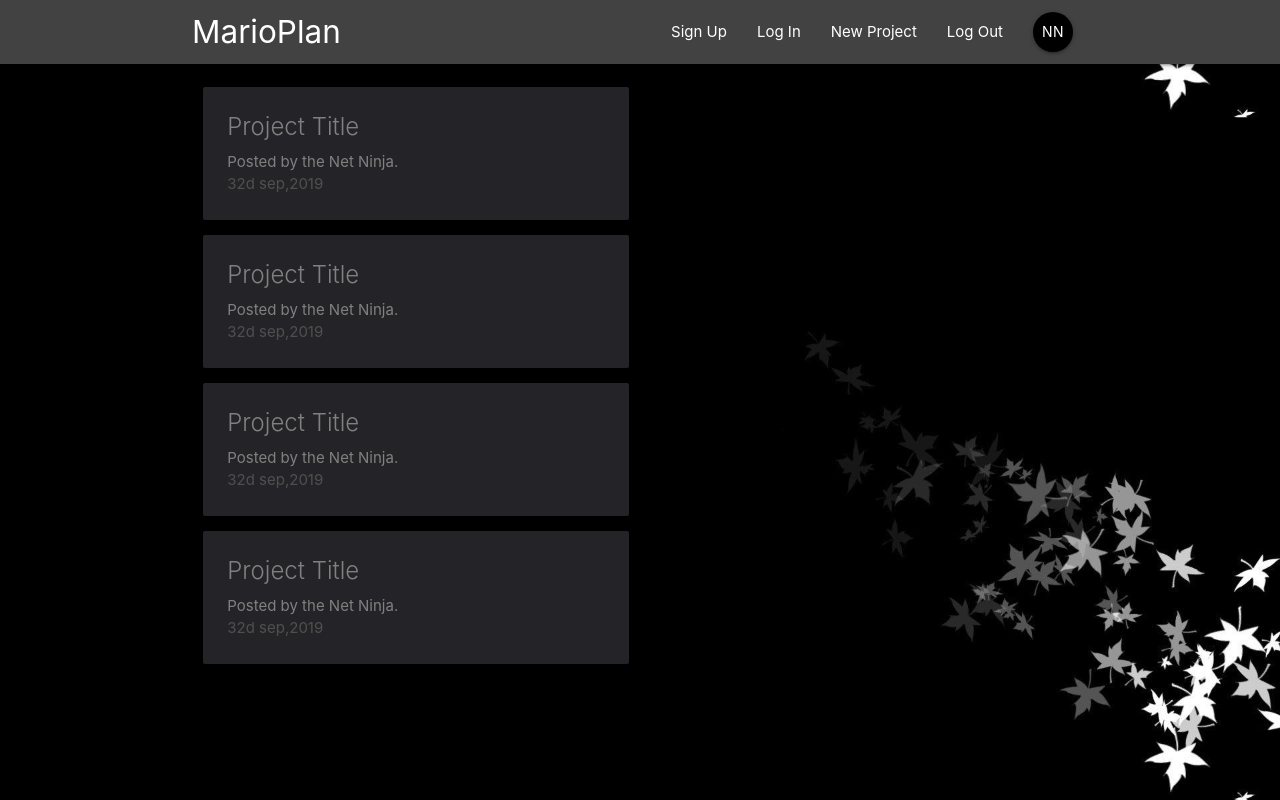
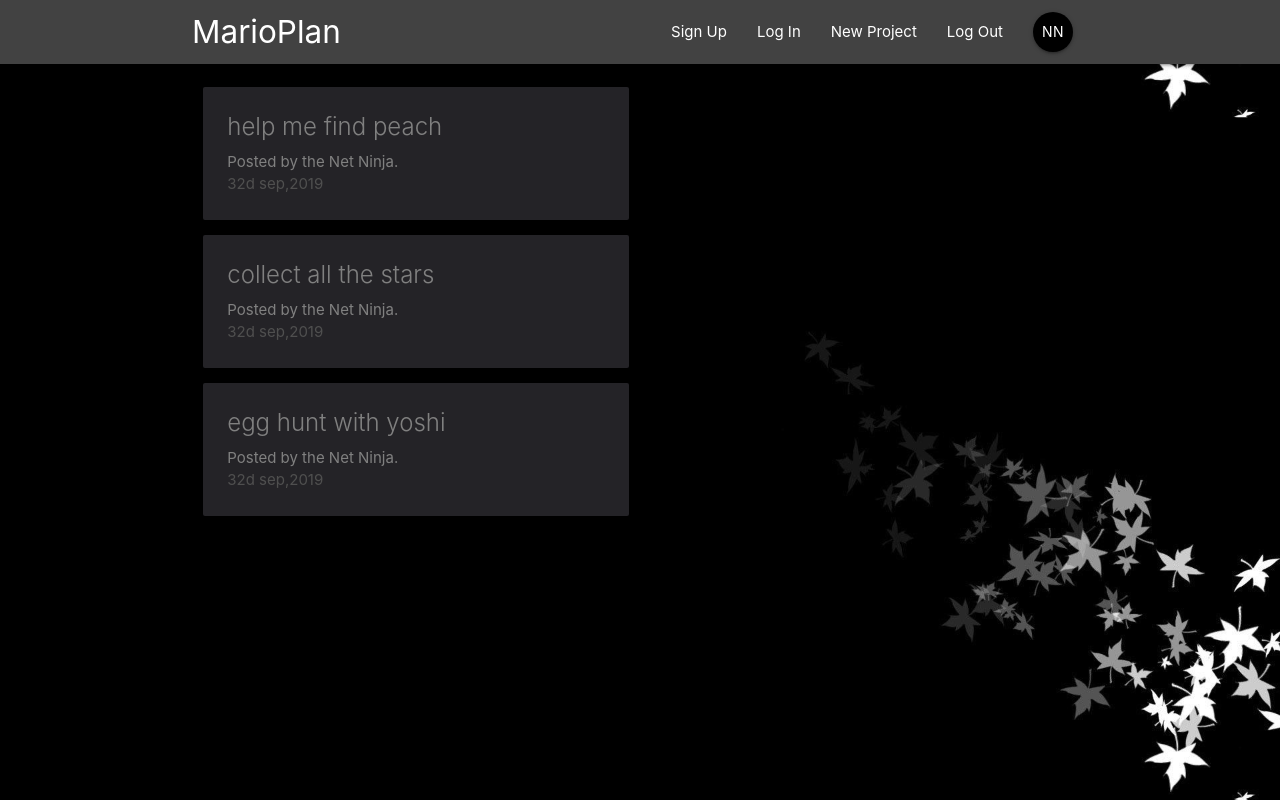
Before and after one commit to ananyabisht07/React, a React (Create React App) app in the folder marioplan/: page / in a window 1280 px wide. Built offline with nearby package versions, Linux system fonts and the light colour scheme.

Commit message:
Adding dummy data

```diff
--- a/marioplan/src/components/dashboard/Dashboard.js
+++ b/marioplan/src/components/dashboard/Dashboard.js
@@ -1,14 +1,18 @@
 import React, { Component } from 'react';
 import Notifications from './Notification';
 import ProjectList from '../projects/ProjectList';
+import { connect } from 'react-redux';
 
 class Dashboard extends Component {
     render(){
+        //console.log(this.props);
+        const { projects } = this.props
+
         return(
             <div className="container dashboard">
                 <div className="row">
                     <div className="col s12 m6">
-                        <ProjectList />
+                        <ProjectList projects={projects} />
                     </div>
                     <div className="col s12 m5 offset-m1">
                         <Notifications />
@@ -19,4 +23,10 @@
     }
 }
 
-export default Dashboard;
+const mapStateToProps = (state) => {
+    return {
+        projects: state.project.projects
+    }
+}
+
+export default connect(mapStateToProps)(Dashboard);
--- a/marioplan/src/components/projects/ProjectList.js
+++ b/marioplan/src/components/projects/ProjectList.js
@@ -1,13 +1,15 @@
 import React from "react";
 import ProjectSummary from "./ProjectSummary";
 
-const ProjectList = () => {
+
+const ProjectList = ({projects}) => {
     return(
         <div className="project-list section">
-            <ProjectSummary />
-            <ProjectSummary />
-            <ProjectSummary />
-            <ProjectSummary />
+            { projects && projects.map(project => {
+                return(
+                    <ProjectSummary project={project} key={project.id} />
+                )
+            })}
         </div>
     )
 }
--- a/marioplan/src/components/projects/ProjectSummary.js
+++ b/marioplan/src/components/projects/ProjectSummary.js
@@ -1,10 +1,10 @@
 import React from 'react';
 
-const ProjectSummary = () => {
+const ProjectSummary = ({project}) => {
     return(
         <div className="card z-depth-0 project-summary style-form">
             <div className="card-content color">
-                <span className="card-title">Project Title</span>
+                <span className="card-title">{project.title}</span>
                 <p>Posted by the Net Ninja.</p>
                 <p className="grey-text">32d sep,2019</p>
             </div>
--- a/marioplan/src/store/reducers/projectReducer.js
+++ b/marioplan/src/store/reducers/projectReducer.js
@@ -1,5 +1,9 @@
 const initState = {
-
+    projects:[
+        {id: '1', title: 'help me find peach', content: 'blah blah blah'},
+        {id: '2', title: 'collect all the stars', content: 'blah blah blah'},
+        {id: '3', title: 'egg hunt with yoshi', content: 'blah blah blah'}
+    ]
 }
 
 const projectReducer = (state=initState, action) => {
```
